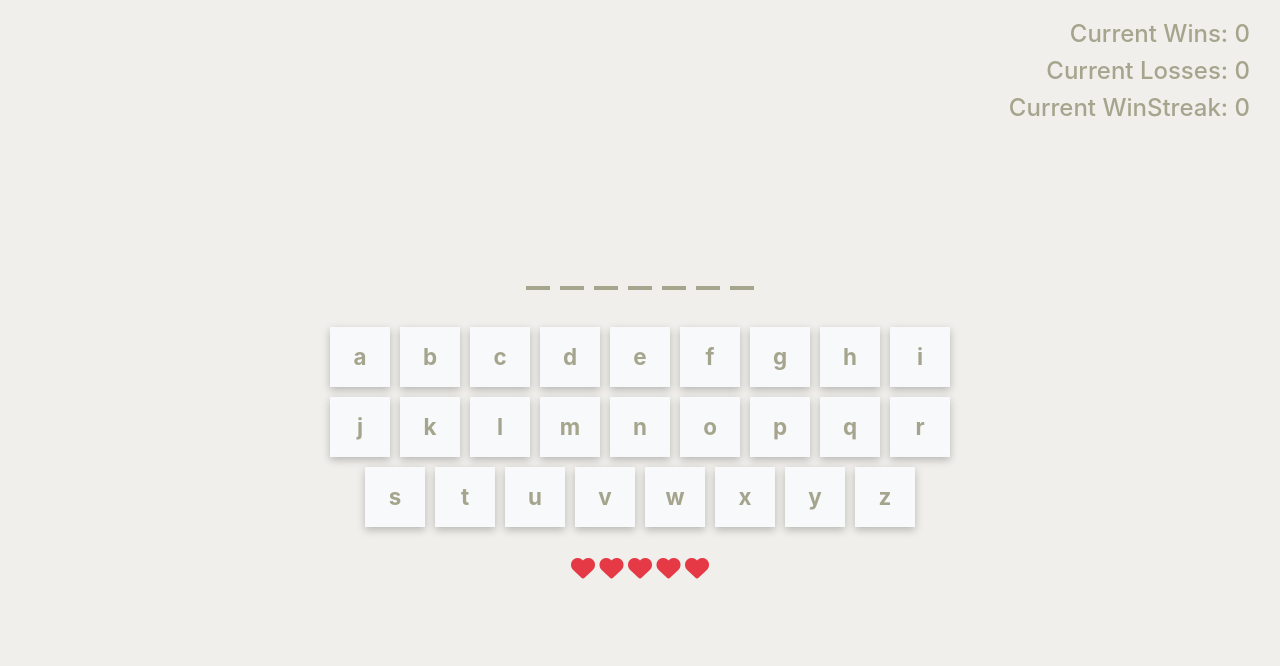
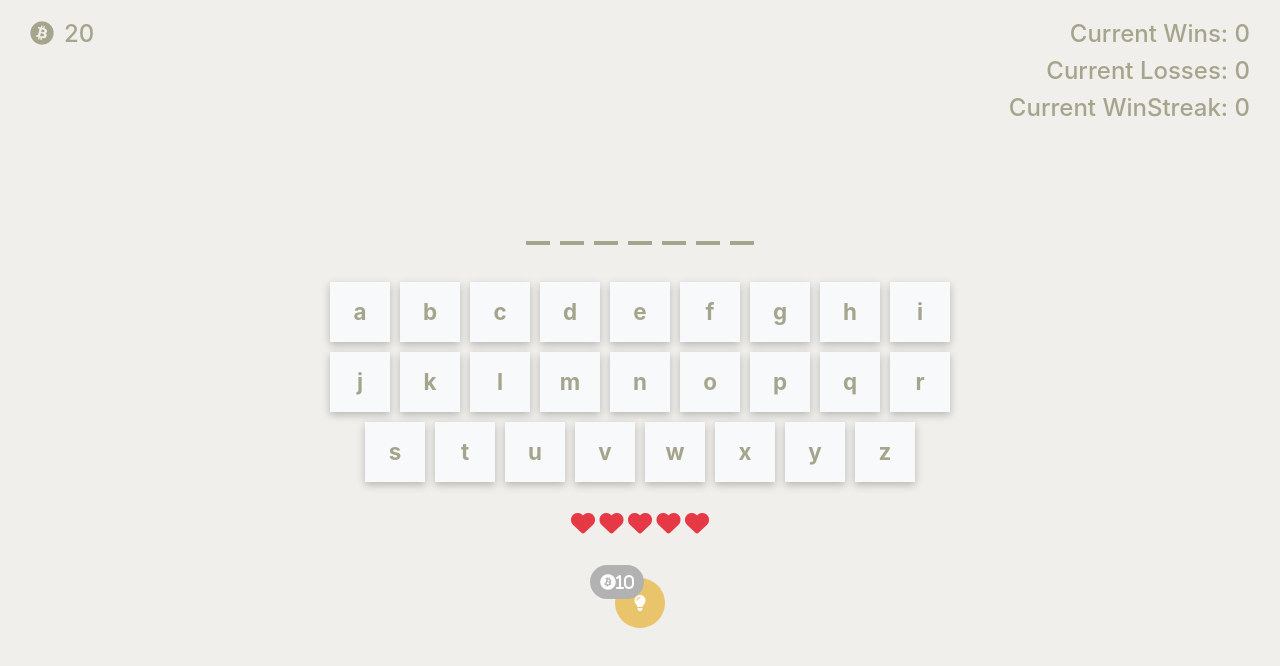
Before and after one commit to aaron-soto/HangmanProject, a plain HTML site: page index.html in a window 1280 px wide. Drawn offline with nearby package versions, Linux system fonts and the light colour scheme.

Commit message:
Added a coin and hint system

```diff
--- a/app.js
+++ b/app.js
@@ -73,9 +73,34 @@ $(document).ready(function () {
   // setting amount of lives
   let lives = 5;
 
-  let wins = 0;
-  let winStreak = 0;
-  let losses = 0;
+  // setting initial amount of coins
+  let coins = 20;
+  localStorage.setItem("coins", coins);
+
+  // getting locally stored variables
+  let wins = localStorage.getItem("wins");
+  let winStreak = localStorage.getItem("winStreak");
+  let losses = localStorage.getItem("losses");
+  coins = localStorage.getItem("coins");
+
+  // displaying locally stored variables
+  // If none exist, set them to 0
+  if ("wins" in localStorage) {
+    $("#wins").text(wins);
+  } else {
+    $("#wins").text("0");
+  }
+  if ("winStreak" in localStorage) {
+    $("#winStreak").text(winStreak);
+  } else {
+    $("#winStreak").text("0");
+  }
+  if ("losses" in localStorage) {
+    $("#losses").text(losses);
+  } else {
+    $("#losses").text("0");
+  }
+  $("#coins").text(parseInt(coins));
 
   // getting random word from array words
   var randomWord = getRandomWord();
@@ -84,6 +109,29 @@ $(document).ready(function () {
   function getRandomWord() {
     var word = words[Math.floor(Math.random() * words.length)];
     return word;
+  }
+
+  // use coins for guessing a letter
+
+  $("#hint-btn").click(function () {
+    if (coins >= 10) {
+      coins -= 10;
+      localStorage.setItem("coins", coins);
+      $("#coins").text(coins);
+      revealLetter();
+    }
+  });
+
+  function revealLetter() {
+    for (var i = 0; i < randomWord.length; i++) {
+      // gets each item by index
+      if ($(`.letter-space:eq( ${i} )`).text() === "") {
+        $(`.letter-space:eq( ${i} )`).text(randomWord.charAt(i));
+        $(`.letter-space:eq( ${i} )`).css("border-bottom", "none");
+        lettersCorrect++;
+        break;
+      }
+    }
   }
 
   // handle game reload
@@ -118,6 +166,7 @@ $(document).ready(function () {
       $("#hidden-word").append(`<div class="letter-space"></div>`);
     }
   }
+
   drawLetterSpaces();
   drawLives(lives);
 
@@ -145,6 +194,8 @@ $(document).ready(function () {
       winStreak = 0;
       $("#winstreak").text(winStreak);
       $("#losses").text(losses);
+      localStorage.setItem("losses", losses);
+      localStorage.setItem("winStreak", winStreak);
     }
   }
 
@@ -171,12 +222,21 @@ $(document).ready(function () {
       winStreak++;
       $("#wins").text(wins);
       $("#winstreak").text(winStreak);
+      localStorage.setItem("wins", wins);
+      localStorage.setItem("winStreak", winStreak);
+      getReward();
     }
     // if letter not found in word take away a live and redraw hearts
     if (!letterFound) {
       lives = lives - 1;
       drawLives(lives);
     }
+  }
+
+  function getReward() {
+    coins = parseInt(localStorage.getItem("coins")) + 10;
+    localStorage.setItem("coins", coins);
+    $("#coins").text(coins);
   }
 
   // On Click Letter Function
--- a/index.html
+++ b/index.html
@@ -3,7 +3,7 @@
   <head>
     <meta charset="UTF-8" />
     <meta name="viewport" content="width=device-width, initial-scale=1.0" />
-    <title>Document</title>
+    <title>Hangman | By Aaron Soto</title>
 
     <!-- Linking Fontawesome -->
     <script
@@ -45,6 +45,9 @@
         Play Again
       </button>
     </div>
+    <div class="coins">
+      <h4><i class="fab fa-bitcoin"></i><span id="coins">0</span></h4>
+    </div>
     <div class="win-streak text-dark">
       <h4>Current Wins: <span id="wins">0</span></h4>
       <h4>Current Losses: <span id="losses">0</span></h4>
@@ -59,6 +62,11 @@
     <div class="row mt-2">
       <div id="lives"></div>
     </div>
+    <div class="row">
+      <button id="hint-btn" class="btn btn-secondary">
+        <i class="fas fa-lightbulb"> </i>
+      </button>
+    </div>
     <script src="app.js"></script>
   </body>
 </html>
--- a/style.css
+++ b/style.css
@@ -88,6 +88,46 @@ body {
   padding: 20px 30px;
   text-align: right;
 }
-.win-streak h4 {
+.win-streak h4,
+.coins h4 {
   color: #a5a58d !important;
 }
+.coins {
+  font-size: 1.6rem;
+  position: fixed;
+  top: 0;
+  left: 0;
+  padding: 20px 30px;
+  text-align: right;
+}
+.fa-bitcoin {
+  margin-right: 10px;
+}
+#hint-btn {
+  border-radius: 50%;
+  margin-top: 40px;
+  height: 50px;
+  width: 50px;
+  background-color: #e9c46a;
+  border: none;
+  position: relative;
+  transition: all 0.3s ease;
+}
+#hint-btn:hover {
+  background-color: #e9d299;
+}
+
+#hint-btn::before {
+  font-family: "Font Awesome 5 Brands";
+  content: "\f379 10";
+  background-color: #b2b2b2;
+  padding: 5px 10px;
+  border-radius: 20px;
+  position: absolute;
+  top: -25%;
+  left: -50%;
+  transition: all 0.3s ease;
+}
+#hint-btn:hover:before {
+  background-color: #bbbbbb;
+}
```
